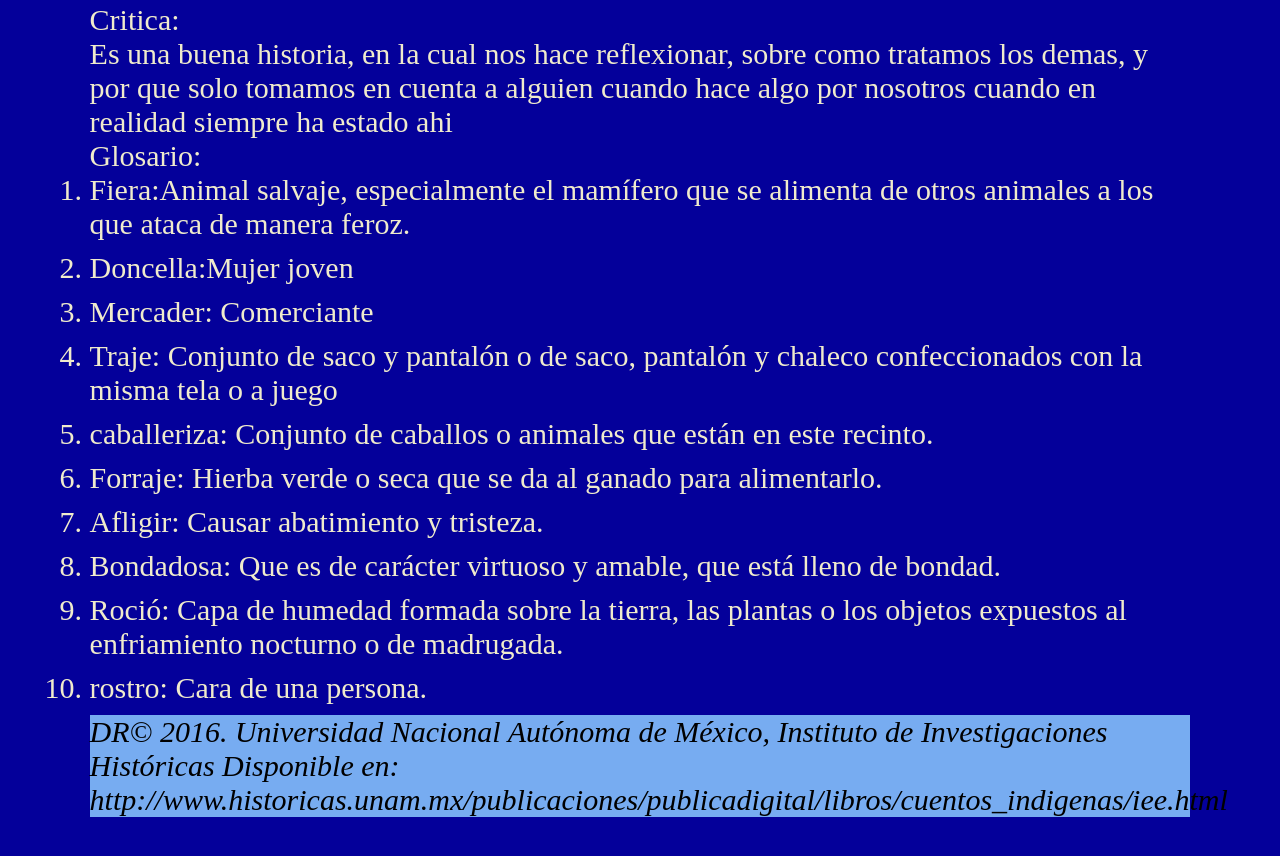
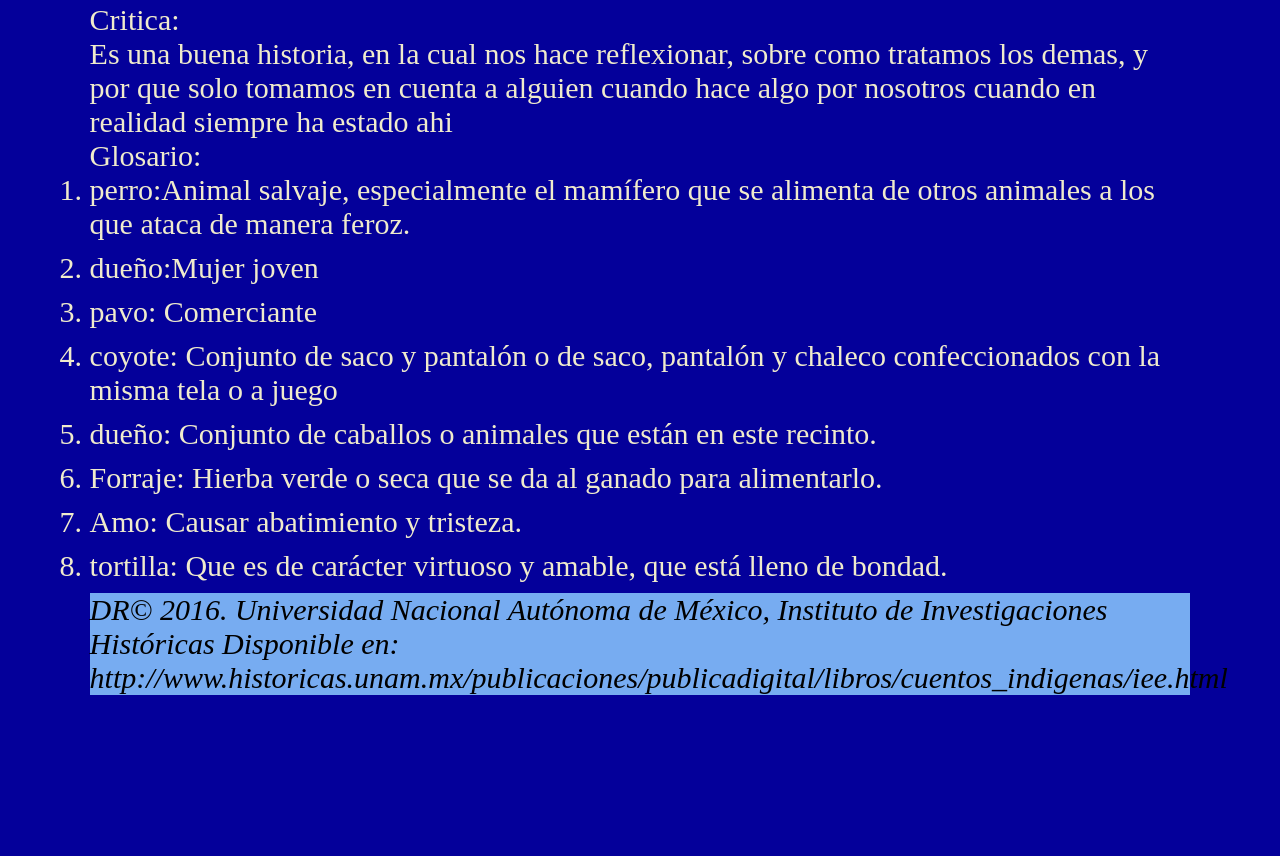
Before and after one commit to PineloLopezJoseEduardo/Cuento, a plain HTML site: page index.html in a window 1280 px wide. Shown: the part 1544-2400 px from the top of the page. After the commit the page ends 2328 px from the top, so only its background shows below. Drawn offline with Linux system fonts and the light colour scheme; a script that the page names is missing.

Commit message:
cambios en el glosario

```diff
--- a/index.html
+++ b/index.html
@@ -103,20 +103,17 @@
         <p>
             Glosario:
         <ol>
-            <li>Fiera:Animal salvaje, especialmente el
+            <li>perro:Animal salvaje, especialmente el
                 mamífero que se alimenta de otros animales a los que ataca de manera feroz.
             </li>
-            <li>Doncella:Mujer joven</li>
-            <li>Mercader: Comerciante</li>
-            <li>Traje: Conjunto de saco y pantalón o de saco, pantalón
+            <li>dueño:Mujer joven</li>
+            <li>pavo: Comerciante</li>
+            <li>coyote: Conjunto de saco y pantalón o de saco, pantalón
                 y chaleco confeccionados con la misma tela o a juego</li>
-            <li>caballeriza: Conjunto de caballos o animales que están en este recinto.</li>
+            <li>dueño: Conjunto de caballos o animales que están en este recinto.</li>
             <li>Forraje: Hierba verde o seca que se da al ganado para alimentarlo.</li>
-            <li>Afligir: Causar abatimiento y tristeza.</li>
-            <li>Bondadosa: Que es de carácter virtuoso y amable, que está lleno de bondad.</li>
-            <li>Roció: Capa de humedad formada sobre la tierra, las plantas o los objetos
-                expuestos al enfriamiento nocturno o de madrugada.</li>
-            <li>rostro: Cara de una persona.</li>
+            <li>Amo: Causar abatimiento y tristeza.</li>
+            <li>tortilla: Que es de carácter virtuoso y amable, que está lleno de bondad.</li>
         </ol>
         <cite>
             DR© 2016. Universidad Nacional Autónoma de México, Instituto de Investigaciones Históricas
```
